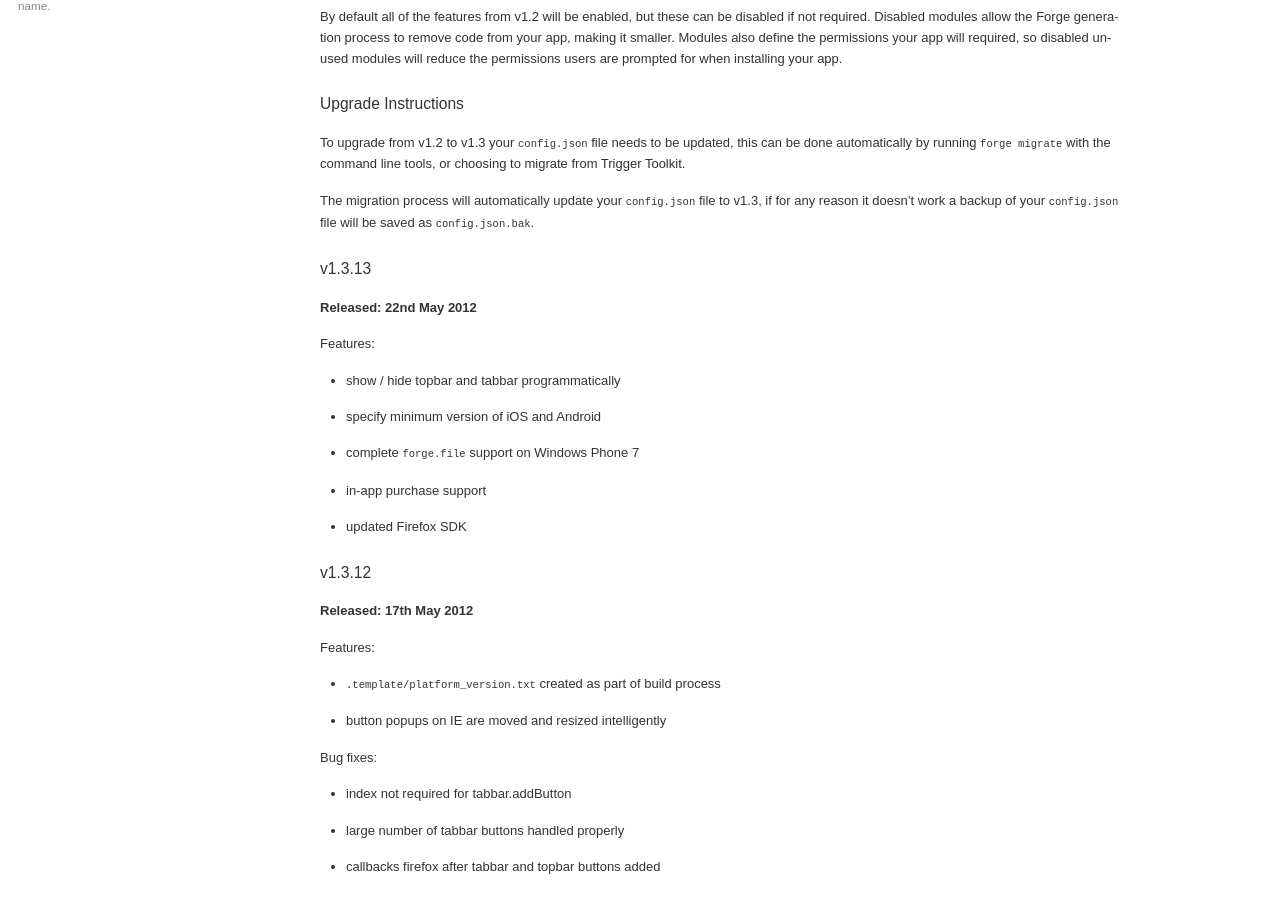
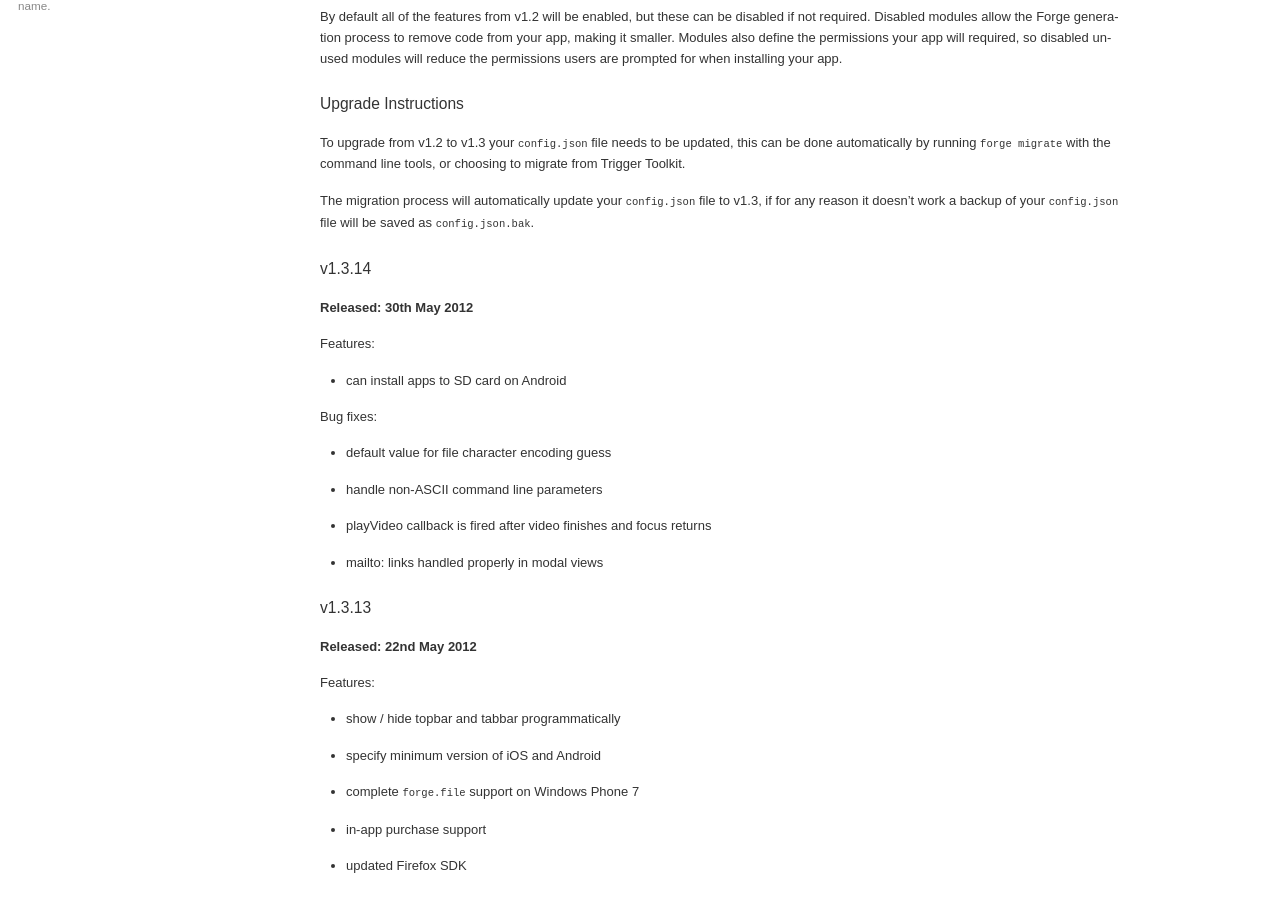
Before and after one commit to trigger-corp/Forge-Documentation, a Sphinx documentation site: the page built from source/release-notes.rst, in a window 1280 px wide and 900 px high, scrolled down 797 px. Built offline with Sphinx 7.4.7, drawn with Linux system fonts in a browser that asks for light colours; some web fonts are replaced.

Commit message:
add v1.3.14 docs

```diff
--- a/source/release-notes.rst
+++ b/source/release-notes.rst
@@ -40,6 +40,21 @@ Upgrade Instructions
 To upgrade from v1.2 to v1.3 your ``config.json`` file needs to be updated, this can be done automatically by running ``forge migrate`` with the command line tools, or choosing to migrate from Trigger Toolkit.
 
 The migration process will automatically update your ``config.json`` file to v1.3, if for any reason it doesn't work a backup of your ``config.json`` file will be saved as ``config.json.bak``.
+
+v1.3.14
+~~~~~~~~~~~~~~~~~~~~~~~~~~~~~~~~~~~~~~~~~~~~~~~~~~~~~~~~~~~~~~~~~~~~~~~~~~~~~~~~
+**Released: 30th May 2012**
+
+Features:
+
+- can install apps to SD card on Android
+
+Bug fixes:
+
+- default value for file character encoding guess
+- handle non-ASCII command line parameters
+- playVideo callback is fired after video finishes and focus returns
+- mailto: links handled properly in modal views
 
 v1.3.13
 ~~~~~~~~~~~~~~~~~~~~~~~~~~~~~~~~~~~~~~~~~~~~~~~~~~~~~~~~~~~~~~~~~~~~~~~~~~~~~~~~
```
